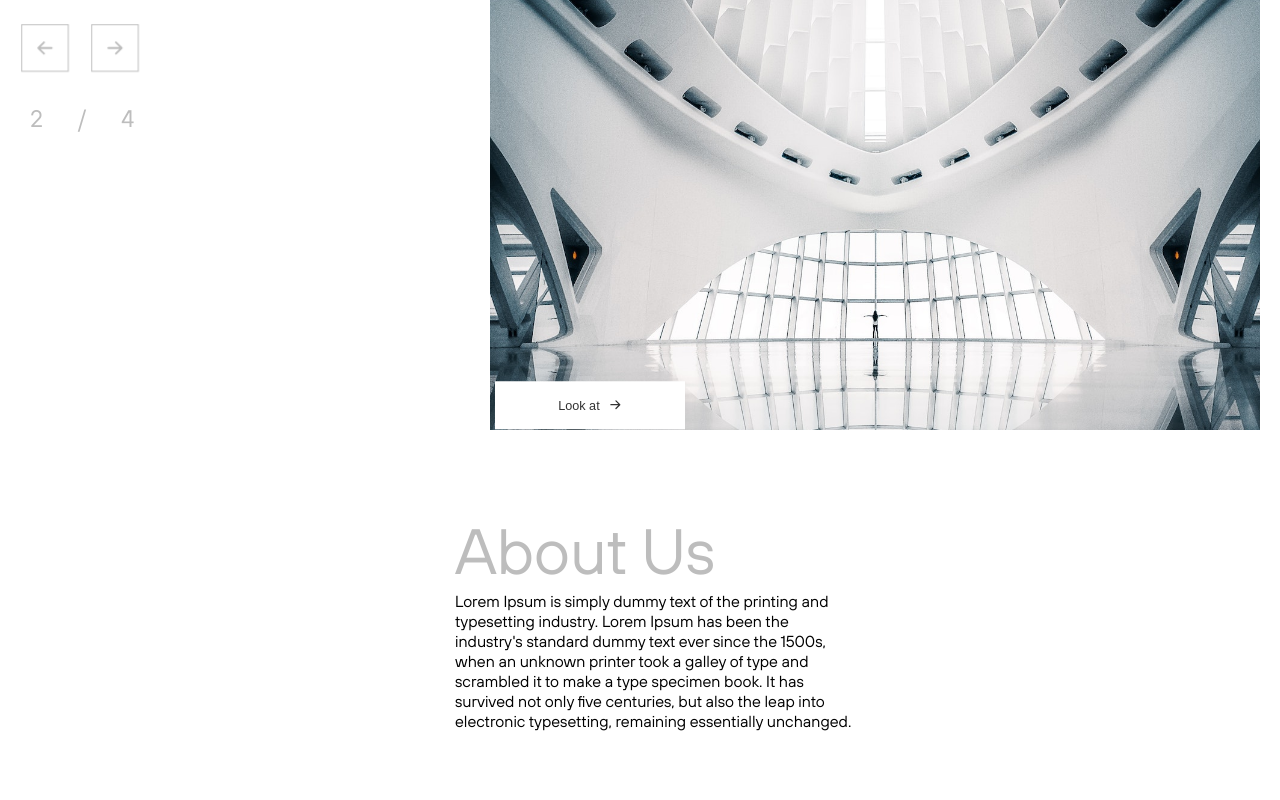
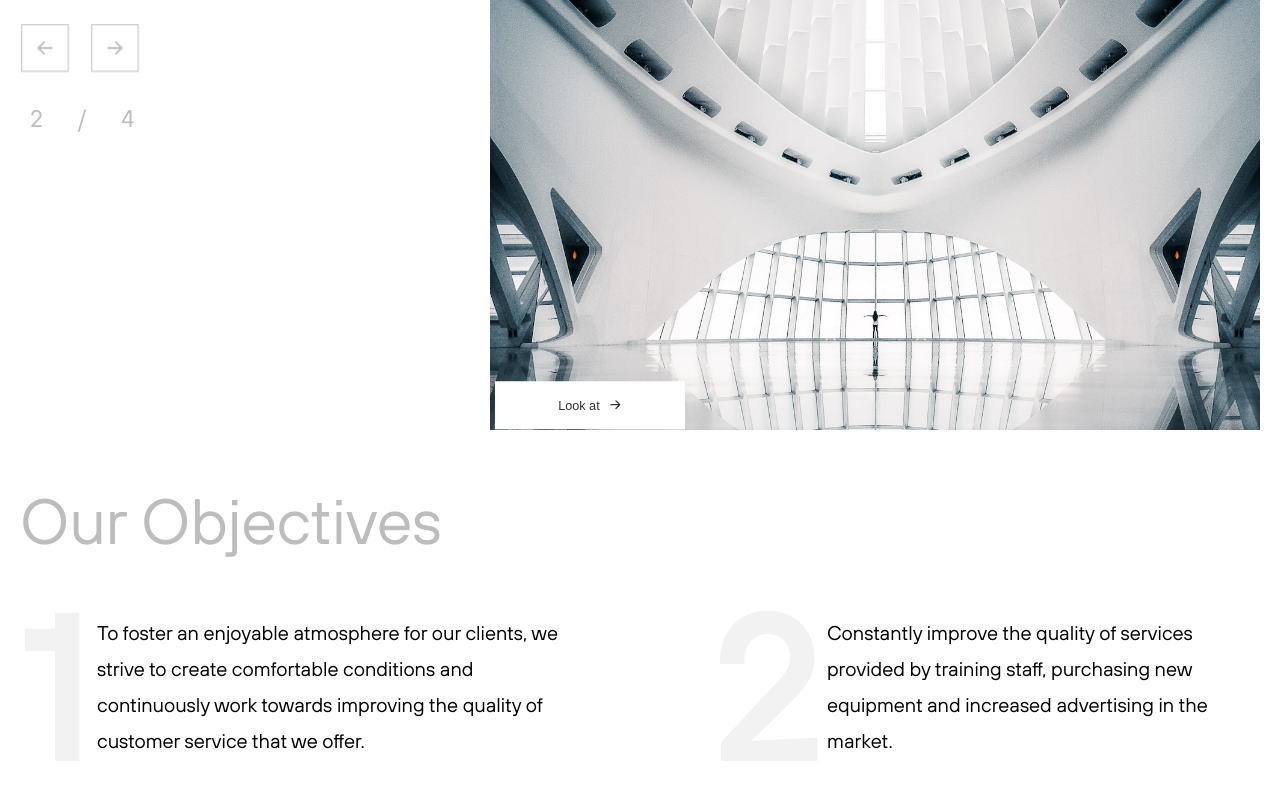
Before and after one commit to tsikatawill/architekt, a Next.js app: page / in a window 1280 px wide. Shown: the part 460-1260 px from the top of the page. Built offline with nearby package versions, Linux system fonts and the light colour scheme.

Commit message:
feat: add objectives section

```diff
--- /dev/null
+++ b/components/Objectives.jsx
@@ -0,0 +1,64 @@
+import { Container } from "./Container";
+import { SectionHeader } from "./SectionHeader";
+import { styled } from "../stitches.config";
+
+export const Objectives = () => {
+  return (
+    <section>
+      <Container>
+        <SectionHeader>Our objectives</SectionHeader>
+        <Inner>
+          <ObjectiveCard>
+            <Number>1</Number>
+            <ObjectiveText>
+              To foster an enjoyable atmosphere for our clients, we strive to
+              create comfortable conditions and continuously work towards
+              improving the quality of customer service that we offer.
+            </ObjectiveText>
+          </ObjectiveCard>
+          <ObjectiveCard>
+            <Number>2</Number>
+            <ObjectiveText>
+              Constantly improve the quality of services provided by training
+              staff, purchasing new equipment and increased advertising in the
+              market.
+            </ObjectiveText>
+          </ObjectiveCard>
+        </Inner>
+      </Container>
+    </section>
+  );
+};
+
+const Inner = styled("div", {
+  display: "flex",
+  justifyContent: "space-between",
+  width: "100%",
+  gap: "$4",
+  flexDirection: "column",
+
+  "@sm": {
+    flexDirection: "row",
+  },
+});
+
+const ObjectiveCard = styled("div", {
+  flex: 1,
+  flexShrink: 0,
+  maxWidth: 550,
+  display: "flex",
+  gap: "$2",
+  alignItems: "center",
+});
+
+const Number = styled("p", {
+  fontWeight: 900,
+  fontSize: 200,
+  color: "$lightGrey",
+});
+
+const ObjectiveText = styled("p", {
+  fontWeight: "$medium",
+  fontSize: "$4",
+  lineHeight: "36px",
+});
--- a/pages/index.js
+++ b/pages/index.js
@@ -2,6 +2,7 @@ import { About } from "../components/About";
 import { Container } from "../components/Container";
 import Head from "next/head";
 import { Hero } from "../components/Hero";
+import { Objectives } from "../components/Objectives";
 
 export default function Home() {
   return (
@@ -15,7 +16,8 @@ export default function Home() {
 
       <header>
         <Hero />
-        <About />
+        {/* <About /> */}
+        <Objectives />
       </header>
     </>
   );
```
